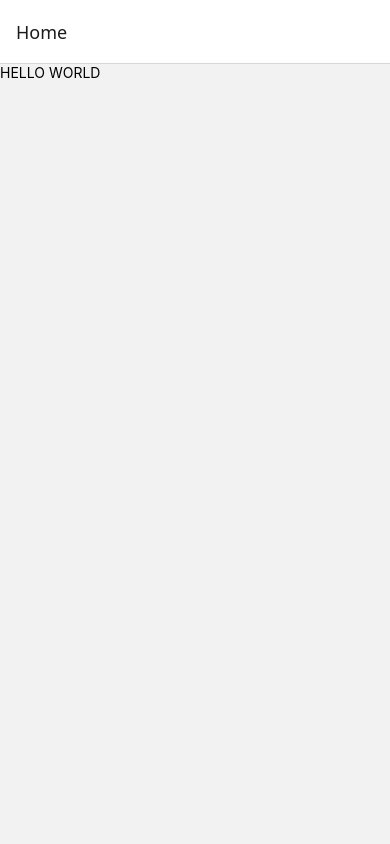
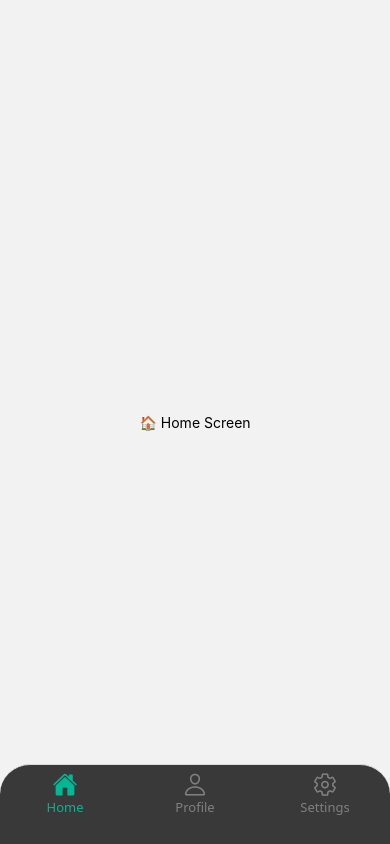
Before and after one commit to Aduy241104/Project_GroupMMA-SDN, a React Native app in the folder frontend/: screen /MainTab in a window 390 px wide. Before the commit this address had no page. Built offline with nearby package versions, Linux system fonts and the light colour scheme.

Commit message:
thêm cấu hình route

```diff
--- a/frontend/App.js
+++ b/frontend/App.js
@@ -1,24 +1,20 @@
 import { NavigationContainer } from "@react-navigation/native";
 import { createNativeStackNavigator } from "@react-navigation/native-stack";
-import { Text, View } from "react-native";
+import { createBottomTabNavigator } from "@react-navigation/bottom-tabs";
+import MainTab from "./src/navigations/BottomTabNavigation";
 
 const Stack = createNativeStackNavigator();
-
-const TestComp = () => {
-  return (
-    <View>
-      <Text>HELLO WORLD</Text>
-    </View>
-  )
-}
+const Tab = createBottomTabNavigator();
 
 export default function App() {
-
-
   return (
     <NavigationContainer>
       <Stack.Navigator>
-        <Stack.Screen name="Home" component={TestComp}  />
+        <Stack.Screen
+          name="MainTab"
+          component={ MainTab }
+          options={ { headerShown: false } }
+        />
       </Stack.Navigator>
     </NavigationContainer>
   );
--- /dev/null
+++ b/frontend/src/navigations/BottomTabNavigation.js
@@ -0,0 +1,59 @@
+import { createBottomTabNavigator } from "@react-navigation/bottom-tabs";
+import { Text, View } from "react-native";
+import { Ionicons } from "@expo/vector-icons";
+
+
+const Tab = createBottomTabNavigator();
+
+// --- Các màn hình thử ---
+const HomeScreen = () => (
+  <View style={ { flex: 1, justifyContent: "center", alignItems: "center" } }>
+    <Text>🏠 Home Screen</Text>
+  </View>
+);
+
+const ProfileScreen = () => (
+  <View style={ { flex: 1, justifyContent: "center", alignItems: "center" } }>
+    <Text>👤 Profile Screen</Text>
+  </View>
+);
+
+const SettingsScreen = () => (
+  <View style={ { flex: 1, justifyContent: "center", alignItems: "center" } }>
+    <Text>⚙️ Settings Screen</Text>
+  </View>
+);
+
+// --- Tạo Bottom Tab ---
+function MainTab() {
+  return (
+    <Tab.Navigator
+      screenOptions={ ({ route }) => ({
+        headerShown: false,
+        tabBarIcon: ({ focused, color, size }) => {
+          let iconName;
+          if (route.name === "Home") iconName = focused ? "home" : "home-outline";
+          else if (route.name === "Profile") iconName = focused ? "person" : "person-outline";
+          else if (route.name === "Settings") iconName = focused ? "settings" : "settings-outline";
+          return <Ionicons name={ iconName } size={ size } color={ color } />;
+        },
+        tabBarActiveTintColor: "#00b894",
+        tabBarInactiveTintColor: "gray",
+        tabBarStyle: {
+          backgroundColor: "#393939ff",
+          height: 80,
+          borderTopLeftRadius: 30,
+          borderTopRightRadius: 30,
+          position: "absolute",
+        },
+        tabBarLabelStyle: { fontSize: 13, marginBottom: 5 },
+      }) }
+    >
+      <Tab.Screen name="Home" component={ HomeScreen } />
+      <Tab.Screen name="Profile" component={ ProfileScreen } />
+      <Tab.Screen name="Settings" component={ SettingsScreen } />
+    </Tab.Navigator>
+  );
+}
+
+export default MainTab;
```
